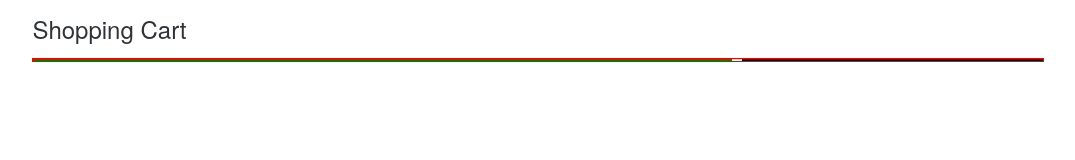
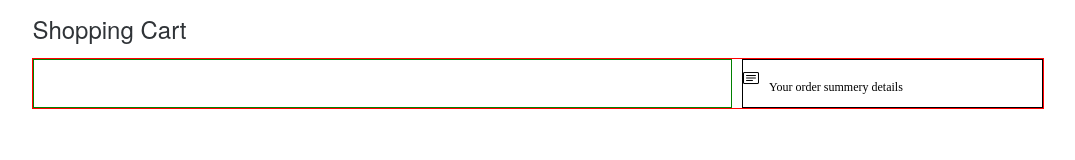
Before and after one commit to RavinderTakda/sweltering-zephyr-2369, a plain HTML site: page cart.html in a window 1280 px wide. Shown: the whole page, without its empty margins (102-1177 px from the left). Drawn offline with nearby package versions, Linux system fonts and the light colour scheme.

Commit message:
added some css

```diff
--- a/cart.html
+++ b/cart.html
@@ -5,6 +5,7 @@
     <meta http-equiv="X-UA-Compatible" content="IE=edge">
     <meta name="viewport" content="width=device-width, initial-scale=1.0">
     <link rel="shortcut icon" type="image/png" href="images/overstock-com-squarelogo-1529535998697.png">
+    <link rel="stylesheet" href="https://cdn.jsdelivr.net/npm/bootstrap-icons@1.9.1/font/bootstrap-icons.css">
 
     <title>Overstock-Cart</title>
     <style>
@@ -33,6 +34,22 @@
             width: 30%;
             border: 1px solid black;
         }
+        #price_details1{
+            height: auto;
+            margin-top: 10px;
+            display: flex;
+            gap: 10px;
+            flex-direction: row;
+        }
+        #price_details1>p{
+            margin-top: 10px;
+            font-size: 12px;
+        }
+        #price_details1>i{
+            /* width: 100%; */
+           align-items: center;
+
+        }
     </style>
 </head>
 <body>
@@ -40,7 +57,12 @@
         <h1>Shopping Cart</h1>
         <div id="box">
             <div id="container"></div>
-            <div id="price_details"></div>
+            <div id="price_details">
+                <div id="price_details1">
+                    <i class="bi bi-card-text"></i> <p>Your order summery details</p>
+
+                </div>
+            </div>
         </div>
     </div>
 
```
